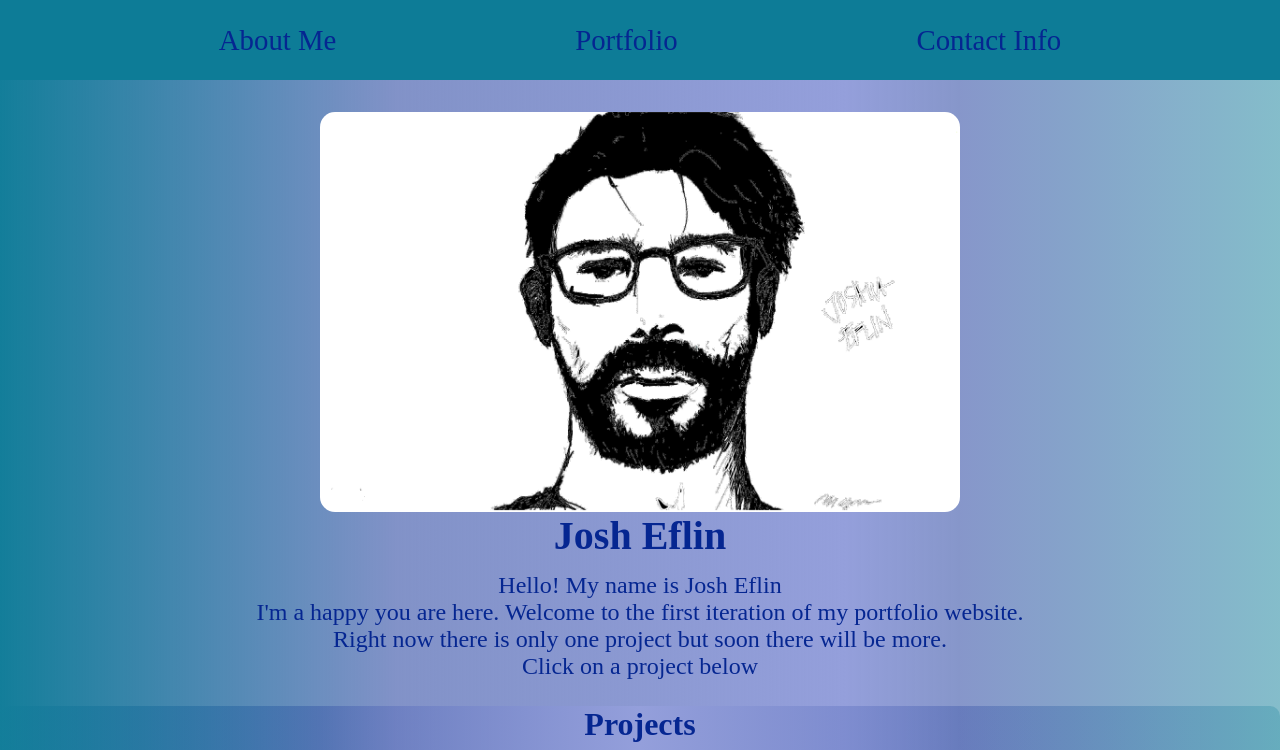
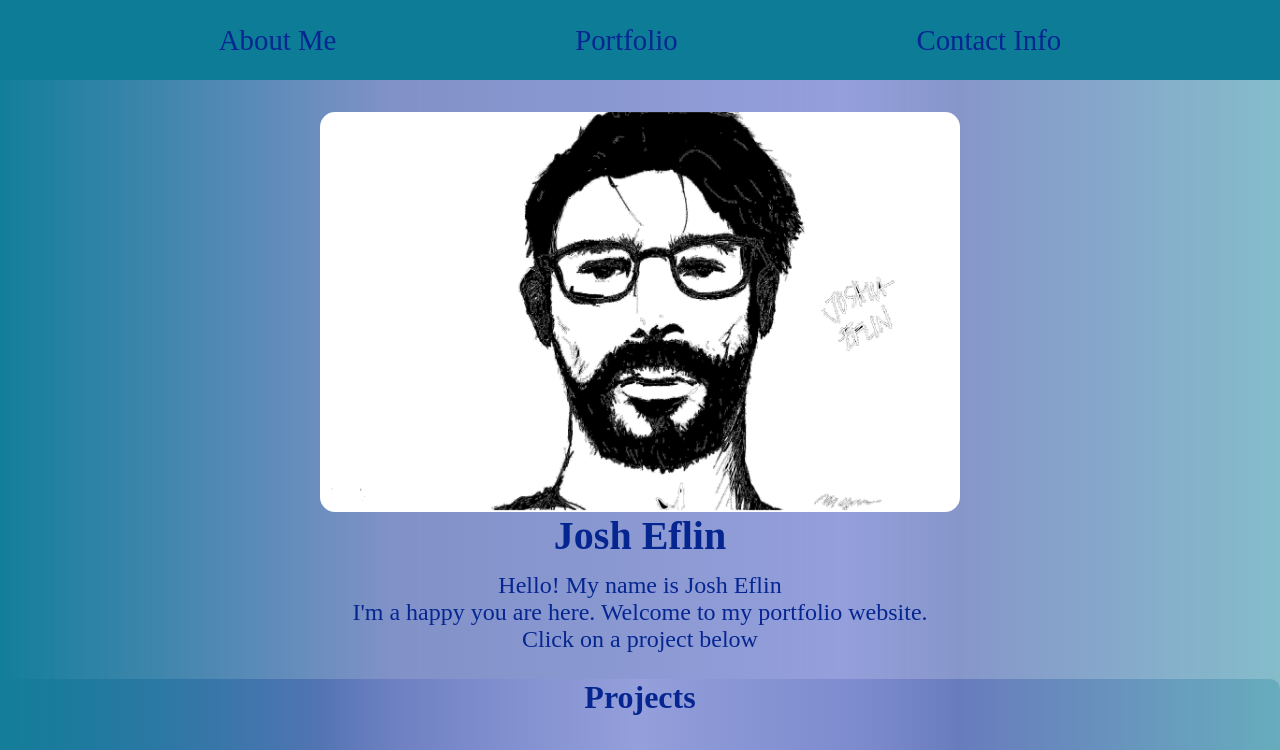
Before and after one commit to JoshEflin/Professional-Portfolio, a website: page index.html in a window 1280 px wide. Shown: the top 750 px of the page. Drawn offline with Linux system fonts and the light colour scheme.

Commit message:
Update index.html

```diff
--- a/index.html
+++ b/index.html
@@ -36,8 +36,7 @@
             <main class="flexbox-main">
                 <article>
                     <p>Hello! My name is Josh Eflin</p>
-                    <p>I'm a happy you are here. Welcome to the first iteration of my portfolio website.</p>
-                    <p>Right now there is only one project but soon there will be more.</p>
+                    <p>I'm a happy you are here. Welcome to my portfolio website.</p>
                     <p>Click on a project below</p>
                 </article>
 
```
